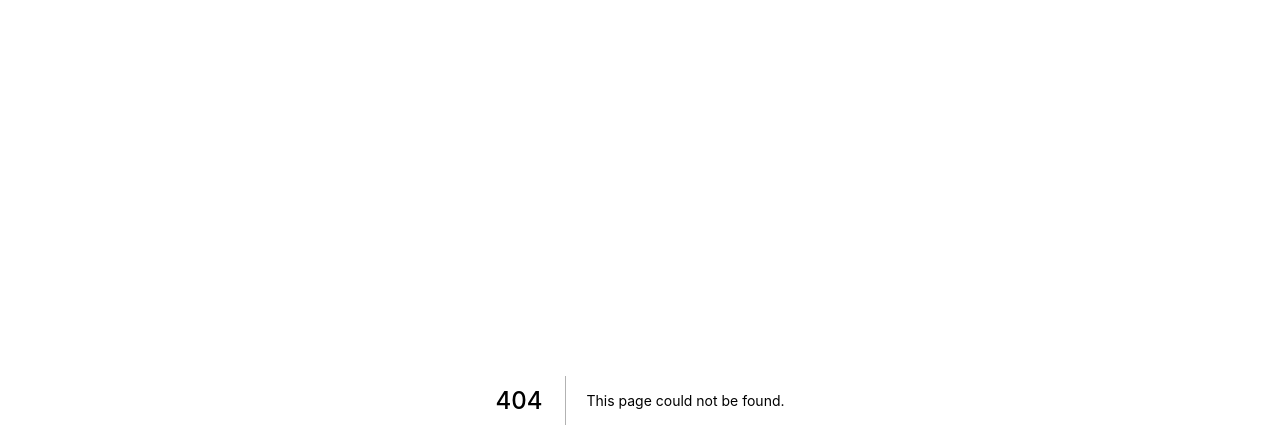
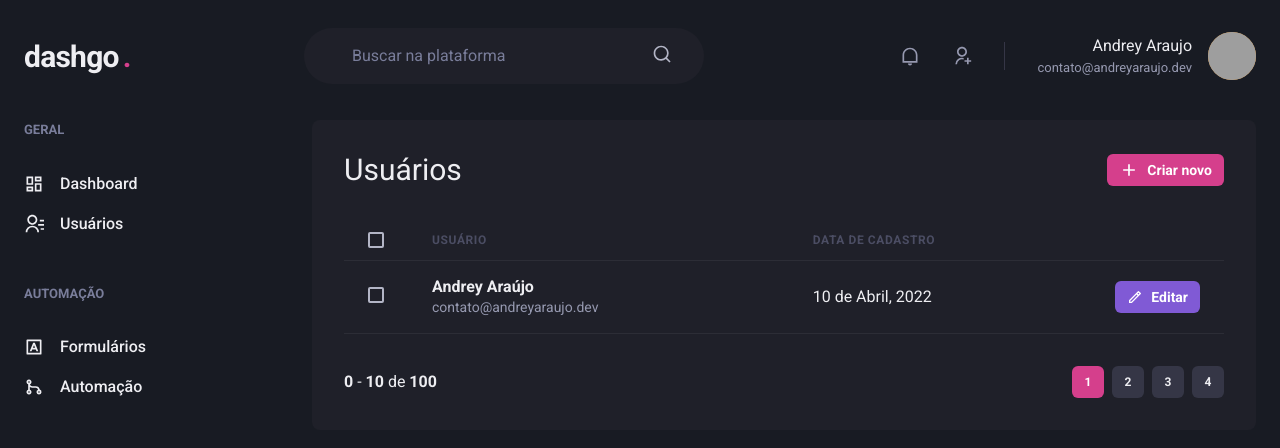
Before and after one commit to JackssonAndrey/ignite-aulas-react, a Next.js app in the folder 04-dashgo/: page /users in a window 1280 px wide. Before the commit this address had no page. Shown: the top 448 px of the page. Built offline with nearby package versions, Linux system fonts and the light colour scheme; grey boxes are pictures that could not be loaded.

Commit message:
finalizando pagina de listagem e criacao de usuarios

```diff
--- /dev/null
+++ b/04-dashgo/src/components/Pagination.tsx
@@ -0,0 +1,61 @@
+import { Box, Button, Stack } from '@chakra-ui/react';
+
+export function Pagination() {
+  return (
+    <Stack direction="row" mt="8" justify="space-between" align="center">
+      <Box>
+        <strong>0</strong> - <strong>10</strong> de <strong>100</strong>
+      </Box>
+
+      <Stack direction="row" spacing="2">
+        <Button
+          size="sm"
+          fontSize="xs"
+          width="4"
+          colorScheme="pink"
+          disabled
+          _disabled={{
+            bg: 'pink.500',
+            cursor: 'default',
+          }}
+        >
+          1
+        </Button>
+
+        <Button
+          size="sm"
+          fontSize="xs"
+          width="4"
+          bg="gray.700"
+          _hover={{
+            bg: 'pink.500',
+          }}
+        >
+          2
+        </Button>
+        <Button
+          size="sm"
+          fontSize="xs"
+          width="4"
+          bg="gray.700"
+          _hover={{
+            bg: 'pink.500',
+          }}
+        >
+          3
+        </Button>
+        <Button
+          size="sm"
+          fontSize="xs"
+          width="4"
+          bg="gray.700"
+          _hover={{
+            bg: 'pink.500',
+          }}
+        >
+          4
+        </Button>
+      </Stack>
+    </Stack>
+  );
+}
--- a/04-dashgo/src/pages/dashboard.tsx
+++ b/04-dashgo/src/pages/dashboard.tsx
@@ -1,5 +1,6 @@
 import { ApexOptions } from 'apexcharts';
 import dynamic from 'next/dynamic';
+import Head from 'next/head';
 
 import { Box, Flex, SimpleGrid, Text, theme } from '@chakra-ui/react';
 
@@ -62,6 +63,10 @@
 export default function Dashboard() {
   return (
     <Flex direction="column" h="100vh">
+      <Head>
+        <title>dashgo. | Dashboard</title>
+      </Head>
+
       <Header />
 
       <Flex w="100%" my="6" maxWidth={1480} mx="auto" px="6">
--- a/04-dashgo/src/pages/index.tsx
+++ b/04-dashgo/src/pages/index.tsx
@@ -1,3 +1,5 @@
+import Head from 'next/head';
+
 import { Button, Flex, Stack } from '@chakra-ui/react';
 
 import { Input } from '../components/Form/Input';
@@ -5,6 +7,10 @@
 export default function SingIn() {
   return (
     <Flex w="100vw" h="100vh" align="center" justify="center">
+      <Head>
+        <title>dashgo. | Login</title>
+      </Head>
+
       <Flex
         as="form"
         width="100%"
--- /dev/null
+++ b/04-dashgo/src/pages/users/index.tsx
@@ -0,0 +1,99 @@
+import Head from 'next/head';
+import { RiAddLine, RiPencilLine } from 'react-icons/ri';
+
+import {
+  Box,
+  Button,
+  Checkbox,
+  Flex,
+  Heading,
+  Icon,
+  Table,
+  Tbody,
+  Td,
+  Text,
+  Th,
+  Thead,
+  Tr,
+} from '@chakra-ui/react';
+
+import { Header } from '../../components/Header';
+import { Pagination } from '../../components/Pagination';
+import { Sidebar } from '../../components/Sidebar';
+
+export default function UserList() {
+  return (
+    <Box>
+      <Head>
+        <title>dashgo. | Usuários</title>
+      </Head>
+
+      <Header />
+
+      <Flex w="100%" my="6" maxWidth={1480} mx="auto" px="6">
+        <Sidebar />
+
+        <Box flex="1" borderRadius={8} bg="gray.800" p="8">
+          <Flex mb="8" justify="space-between" align="center">
+            <Heading size="lg" fontWeight="normal">
+              Usuários
+            </Heading>
+
+            <Button
+              as="a"
+              size="sm"
+              fontSize="sm"
+              colorScheme="pink"
+              leftIcon={<Icon as={RiAddLine} fontSize="20" />}
+            >
+              Criar novo
+            </Button>
+          </Flex>
+
+          <Table colorScheme="whiteAlpha">
+            <Thead>
+              <Tr>
+                <Th px="6" color="gray.400" width="8">
+                  <Checkbox colorScheme="pink" />
+                </Th>
+                <Th>Usuário</Th>
+                <Th>Data de cadastro</Th>
+                <Th width="8" />
+              </Tr>
+            </Thead>
+
+            <Tbody>
+              <Tr>
+                <Td px="6">
+                  <Checkbox colorScheme="pink" />
+                </Td>
+                <Td>
+                  <Box>
+                    <Text fontWeight="bold">Andrey Araújo</Text>
+                    <Text fontSize="sm" color="gray.300">
+                      contato@andreyaraujo.dev
+                    </Text>
+                  </Box>
+                </Td>
+                <Td>10 de Abril, 2022</Td>
+                <Td>
+                  <Button
+                    as="a"
+                    size="sm"
+                    fontSize="sm"
+                    colorScheme="purple"
+                    leftIcon={<Icon as={RiPencilLine} fontSize="16" />}
+                  >
+                    Editar
+                  </Button>
+                </Td>
+              </Tr>
+            </Tbody>
+          </Table>
+
+          <Pagination />
+        </Box>
+      </Flex>
+    </Box>
+  );
+}
```
Also changed, not shown: 04-dashgo/src/pages/users/create.tsx (added, +63 -0 lines).
